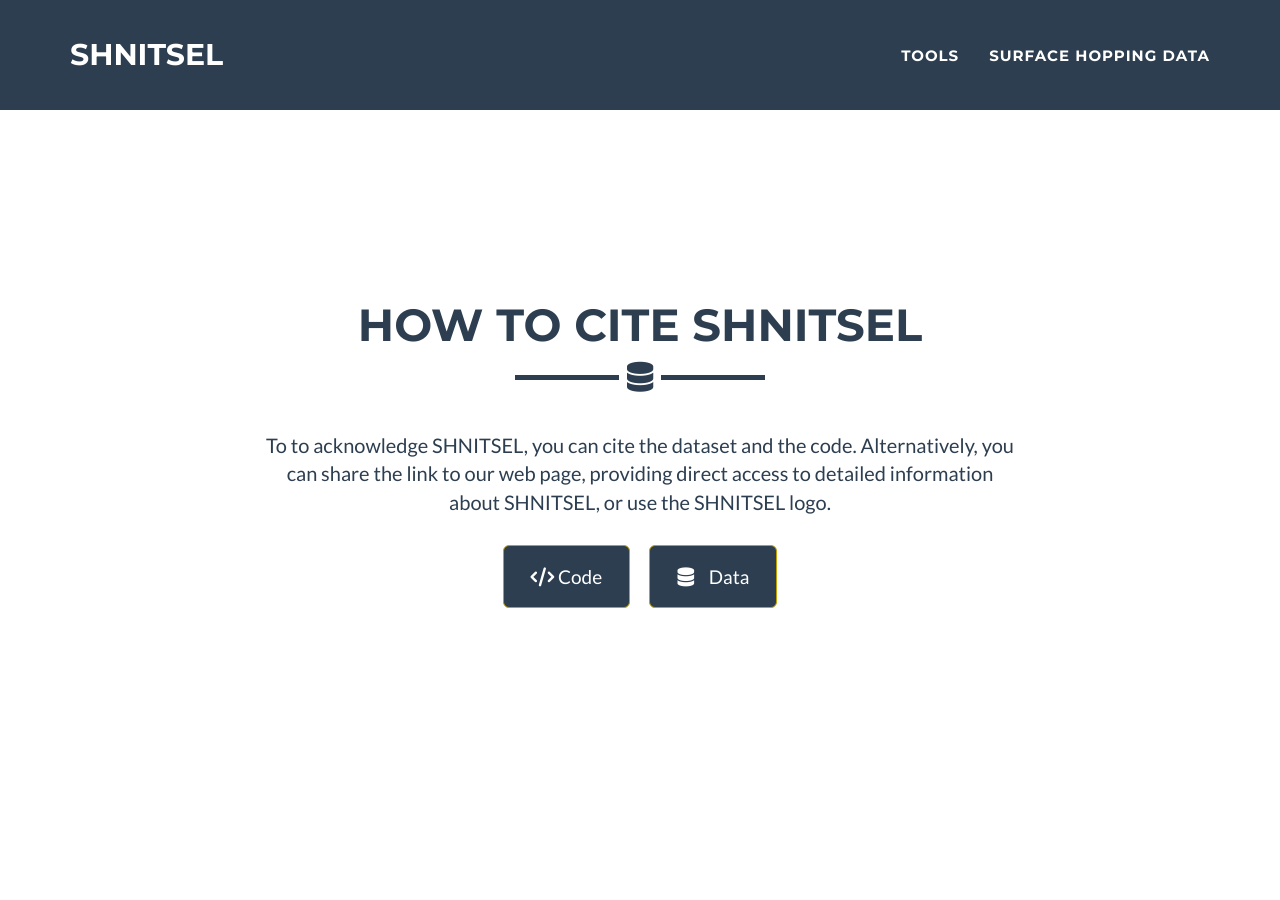
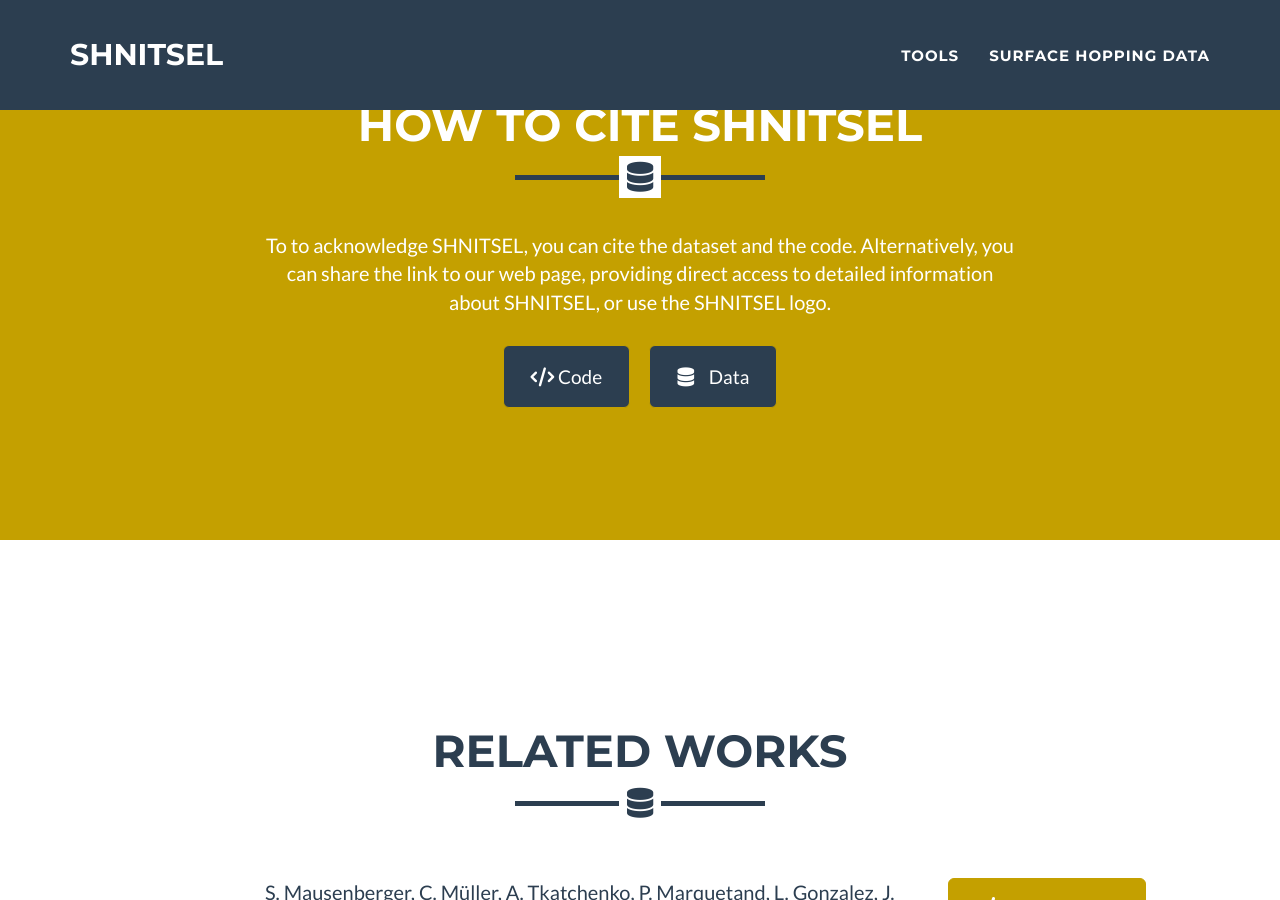
Before and after one commit to SHNITSEL/shnitsel.github.io, a Jekyll site: the page built from cite-shnitsel.html, in a window 1280 px wide and 900 px high. Built offline with Jekyll 4.4.1, drawn with Linux system fonts in a browser that asks for light colours.

Commit message:
Update citation.html

```diff
--- a/_includes/citation.html
+++ b/_includes/citation.html
@@ -1,6 +1,4 @@
-<section id="empty"> </section>
-
-<section id="cite">
+<section class="success" id="cite">
   <div class="container">
     <div class="row">
       <div class="col-lg-12 text-center">
```
